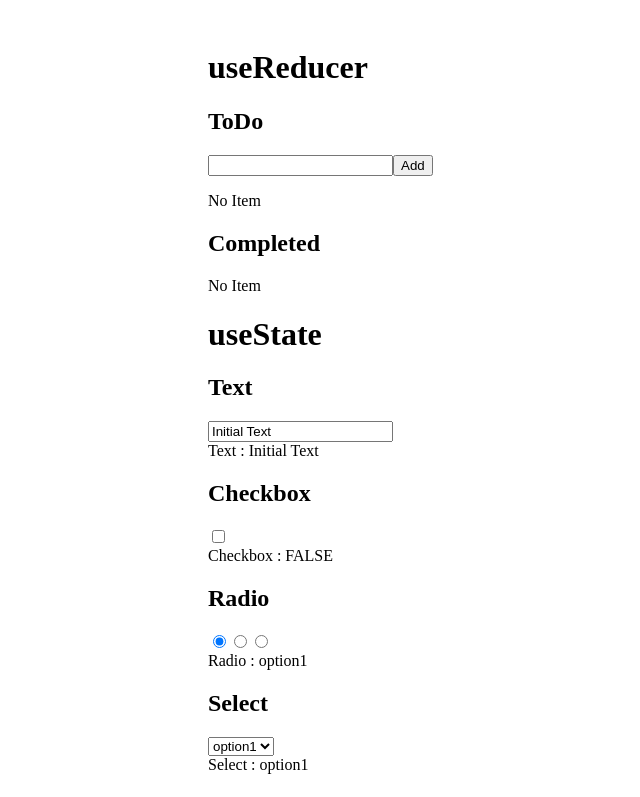
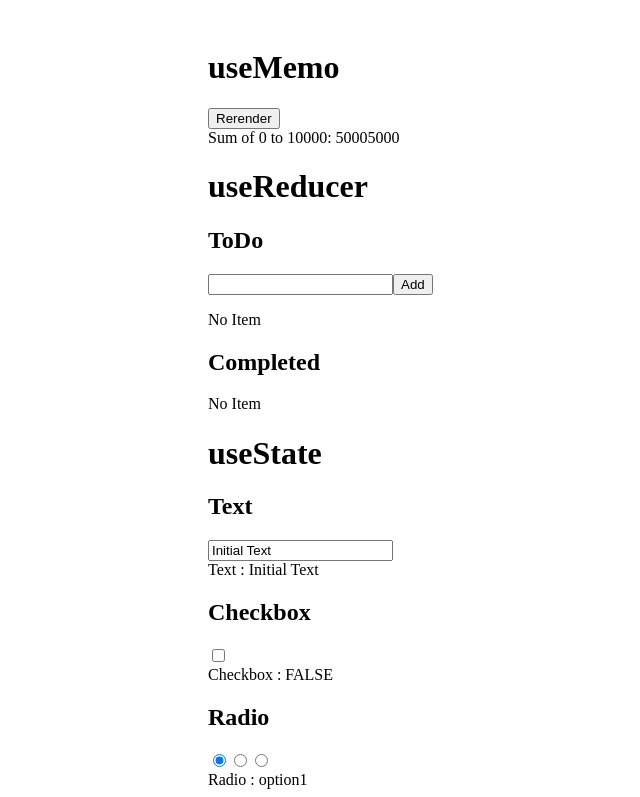
Before and after one commit to ksk1kd/react-playground, a React (Vite) app: page / in a window 1280 px wide. Shown: the top 797 px of the page, without its empty margins (32-672 px from the left). Built offline with nearby package versions, Linux system fonts and the light colour scheme.

Commit message:
add useMemoPlayground component

```diff
--- a/src/App.tsx
+++ b/src/App.tsx
@@ -1,3 +1,4 @@
+import { UseMemoPlayground } from './components/useMemoPlayground'
 import { UseReducerPlayground } from './components/useReducerPlayground'
 import { UseStatePlayground } from './components/useStatePlayground'
 
@@ -5,6 +6,7 @@ function App() {
   return (
     <>
       <div className="container">
+        <UseMemoPlayground />
         <UseReducerPlayground />
         <UseStatePlayground />
       </div>
--- /dev/null
+++ b/src/components/useMemoPlayground.tsx
@@ -0,0 +1,33 @@
+import { useMemo, useState } from 'react'
+
+function sumToMax(num: number) {
+  console.log('sumToMax called')
+  return Array.from({ length: num + 1 }, (_, i) => i).reduce(
+    (acc, val) => acc + val,
+    0,
+  )
+}
+
+export function UseMemoPlayground() {
+  const [state, setState] = useState(false)
+  const to = 10000
+
+  const result = useMemo(() => sumToMax(to), [])
+  // const result = sumToMax(to)
+
+  return (
+    <>
+      <h1>useMemo</h1>
+      <section>
+        <div>
+          <button type="button" onClick={() => setState(!state)}>
+            Rerender
+          </button>
+        </div>
+        <div>
+          Sum of 0 to {to}: {result}
+        </div>
+      </section>
+    </>
+  )
+}
```
